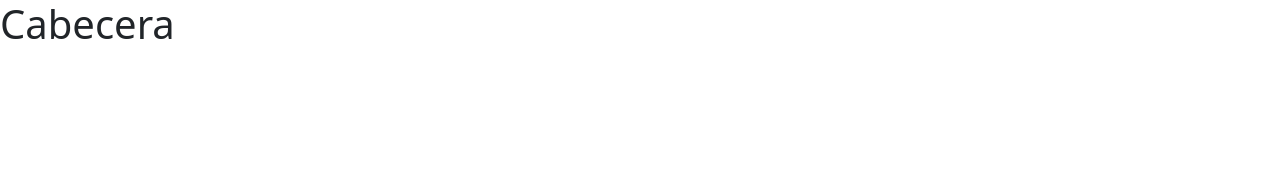
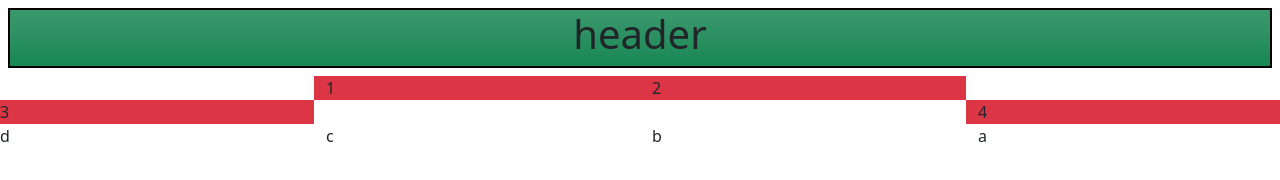
Before and after one commit to vjp-javierbFH/DIW, a plain HTML site: page Bootstrap_5/FernandezHuidobroJavier_Act1/ejercicio1.html in a window 1280 px wide. Drawn offline with nearby package versions, Linux system fonts and the light colour scheme.

Commit message:
bootsrap

```diff
--- a/Bootstrap_5/FernandezHuidobroJavier_Act1/ejercicio1.html
+++ b/Bootstrap_5/FernandezHuidobroJavier_Act1/ejercicio1.html
@@ -7,8 +7,28 @@
     <title>Document</title>
 </head>
 <body>
-    <header>
-        <h1 class="">Cabecera</h1>
+    <header class="bg-success bg-gradient border border-2 border-black m-2">
+        <h1 class="text-center">header</h1>
     </header>
+    <main>
+        <div class="row">
+            <div class="col"></div>
+            <div class="col bg-danger p-">1</div>
+            <div class="col bg-danger">2</div>
+            <div class="col"></div>
+        </div>
+        <div class="row">
+            <div class="col bg-danger">3</div>
+            <div class="col"></div>
+            <div class="col"></div>
+            <div class="col bg-danger">4</div>
+        </div>
+        <div class="row">
+            <div class="col">d</div>
+            <div class="col">c</div>
+            <div class="col">b</div>
+            <div class="col">a</div>
+        </div>
+    </main>
 </body>
 </html>
```
